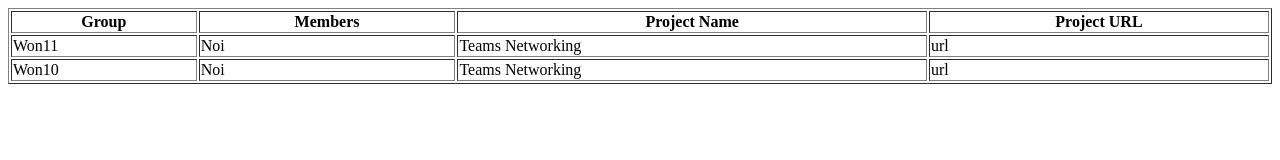
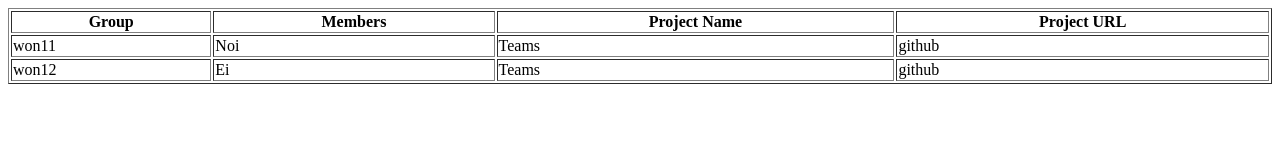
Before and after one commit to andrupirvulescu/Teams-Networking, a plain HTML site: page index.html in a window 1280 px wide. Drawn offline with Linux system fonts and the light colour scheme.

Commit message:
load teams from json

```diff
--- a/index.html
+++ b/index.html
@@ -8,7 +8,7 @@
     <link rel="stylesheet" href="style.css" />
   </head>
   <body>
-    <table border="1">
+    <table border="1" id="teams">
       <thead>
         <tr>
           <th>Group</th>
@@ -17,20 +17,8 @@
           <th>Project URL</th>
         </tr>
       </thead>
-      <tbody>
-        <tr>
-          <td>Won11</td>
-          <td>Noi</td>
-          <td>Teams Networking</td>
-          <td>url</td>
-        </tr>
-        <tr>
-          <td>Won10</td>
-          <td>Noi</td>
-          <td>Teams Networking</td>
-          <td>url</td>
-        </tr>
-      </tbody>
+      <tbody></tbody>
     </table>
+    <script src="index.js"></script>
   </body>
 </html>
--- /dev/null
+++ b/index.js
@@ -0,0 +1,19 @@
+fetch("teams.json")
+  .then((r) => r.json())
+  .then((teams) => {
+    displayTeams(teams);
+    return "nu";
+  });
+
+function displayTeams(teams) {
+  const teamsHTML = teams.map(
+    (team) => `
+            <tr>
+        <td>${team.promotion}</td>
+        <td>${team.members}</td>
+        <td>${team.name}</td>
+        <td>${team.url}</td>
+        </tr>`
+  );
+  document.querySelector("#teams tbody").innerHTML = teamsHTML.join("");
+}
--- /dev/null
+++ b/teams.json
@@ -0,0 +1,14 @@
+[
+  {
+    "promotion": "won11",
+    "members": "Noi",
+    "name": "Teams",
+    "url": "github"
+  },
+  {
+    "promotion": "won12",
+    "members": "Ei",
+    "name": "Teams",
+    "url": "github"
+  }
+]
```
